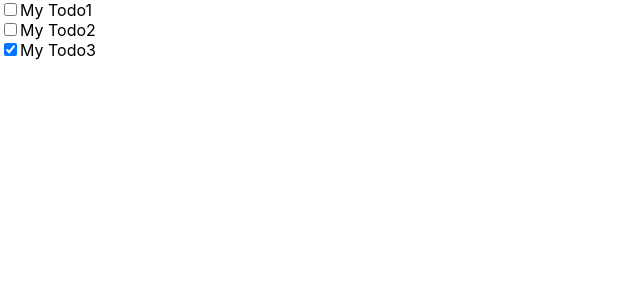
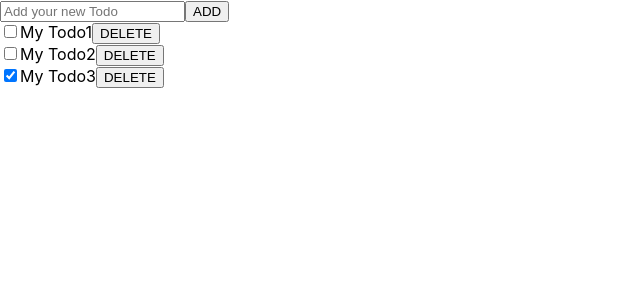
Before and after one commit to whqngml/todo-app, a React (Create React App) app in the folder client/: page / in a window 1280 px wide. Shown: the top 300 px of the page, without its empty margins (0-640 px from the left). Built offline with nearby package versions, Linux system fonts and the light colour scheme.

Commit message:
feat: Todo 삭제기능 구현

```diff
--- a/client/src/App.js
+++ b/client/src/App.js
@@ -1,4 +1,5 @@
-import { useState } from "react";
+import { useState, useRef } from "react";
+import AddTodo from "./components/AddTodo";
 import Todo from "./components/Todo";
 
 const App = () => {
@@ -19,15 +20,32 @@ const App = () => {
       done: true,
     },
   ]);
+  const todoId = useRef(4);
+
+  // AddTodo 컴포넌트는 상위 컴포넌트(App)의 todoItems(state)에 접근 불가능
+  // 상위 컴포넌트(App)은 AddTodo 컴포넌트 접근 가능
+  // => App 컴포넌트에 addItem() 함수를 정의하고, 해당 함수를 AddTodo props로 넘겨야 함
+  const addItem = (newItem) => {
+    // newItem - {id: xx, title: xx, done: false}
+    newItem.id = todoId.current++; // key를 위한 id 설정
+    newItem.done = false; // done 초기화
+    // 기존 todoItems를 유지하고, 새로운 newItem을 추가
+    setTodoItems([...todoItems, newItem]); // setTodoItems(todoItems.concat(newItem))
+  };
+
+  const deleteItem = (targetItem) => {
+    const newTodoItems = todoItems.filter((item) => item.id !== targetItem.id);
+    console.log(newTodoItems);
+    setTodoItems(newTodoItems);
+  };
 
   return (
     <div className="App">
-      <div>
-        {todoItems.map((item) => {
-          console.log(item);
-          return <Todo key={item.id} todo={item} />;
-        })}
-      </div>
+      <AddTodo addItem={addItem} />
+      {todoItems.map((item) => {
+        // console.log(item); // {id: 1, title: 'My Todo1', done: false}
+        return <Todo key={item.id} item={item} deleteItem={deleteItem} />;
+      })}
     </div>
   );
 };
--- /dev/null
+++ b/client/src/components/AddTodo.js
@@ -0,0 +1,39 @@
+import { useState } from "react";
+
+const AddTodo = (props) => {
+  const { addItem } = props;
+
+  // 사용자 입력을 저장할 객체
+  // (id, title, done에 대한 정보를 저장해야해서 객체 형태로!!)
+  const [todoItem, setTodoItem] = useState({
+    title: "",
+  });
+
+  const onButtonClick = () => {
+    // props로 받아온 addItem 함수 실행
+    addItem(todoItem); // {title: 'input입력값'}
+    setTodoItem({ title: "" }); // input 초기화
+  };
+
+  // Enter 키 입력시 아이템 추가
+  const onEnterKeyPress = (e) => {
+    if (e.key === "Enter") {
+      onButtonClick();
+    }
+  };
+
+  return (
+    <div className="AddTodo">
+      <input
+        type="text"
+        placeholder="Add your new Todo"
+        value={todoItem.title}
+        onChange={(e) => setTodoItem({ title: e.target.value })}
+        onKeyPress={onEnterKeyPress}
+      />
+      <button onClick={onButtonClick}>ADD</button>
+    </div>
+  );
+};
+
+export default AddTodo;
--- a/client/src/components/Todo.js
+++ b/client/src/components/Todo.js
@@ -1,39 +1,27 @@
-// 1. 함수형 컴포넌트
-// 2. input(checkbox) 와 label을 렌더링하는 컴포넌트!
-// 3. App (부모 컴포넌트)에서 Todo (자식 컴포넌트) 1개를 랜더링
+import { useState } from "react";
 
-const Todo = ({ todo }) => {
+const Todo = ({ item, deleteItem }) => {
+  // console.log(item); // { id: 1, title: 'todo1', done: false, }
+  const { id, title, done } = item;
+  const [todoItem, setTodoItem] = useState(item);
+
+  const onDeleteBtnClick = () => {
+    deleteItem(todoItem);
+  };
+
   return (
-    <div className={todo.title}>
+    <div className="Todo">
       <input
         type="checkbox"
-        id={todo.id}
-        value={todo.title}
-        defaultChecked={todo.done}
+        id={`todo${id}`}
+        name={`todo${id}`}
+        value={`todo${id}`}
+        defaultChecked={done}
       />
-      <label htmlFor={todo.id}>{todo.title}</label>
+      <label htmlFor={`todo${id}`}>{title}</label>
+      <button onClick={onDeleteBtnClick}>DELETE</button>
     </div>
   );
 };
 
 export default Todo;
-
-// 강사님 코드
-// const Todo = ({ item }) => {
-//     const { id, title, done } = item;
-
-//     return (
-//       <div className="Todo">
-//         <input
-//           type="checkbox"
-//           id={`todo${id}`}
-//           name={`todo${id}`}
-//           value={`todo${id}`}
-//           defaultChecked={done}
-//         />
-//         <label htmlFor={`todo${id}`}>{title}</label>
-//       </div>
-//     );
-//   };
-
-//   export default Todo;
```
